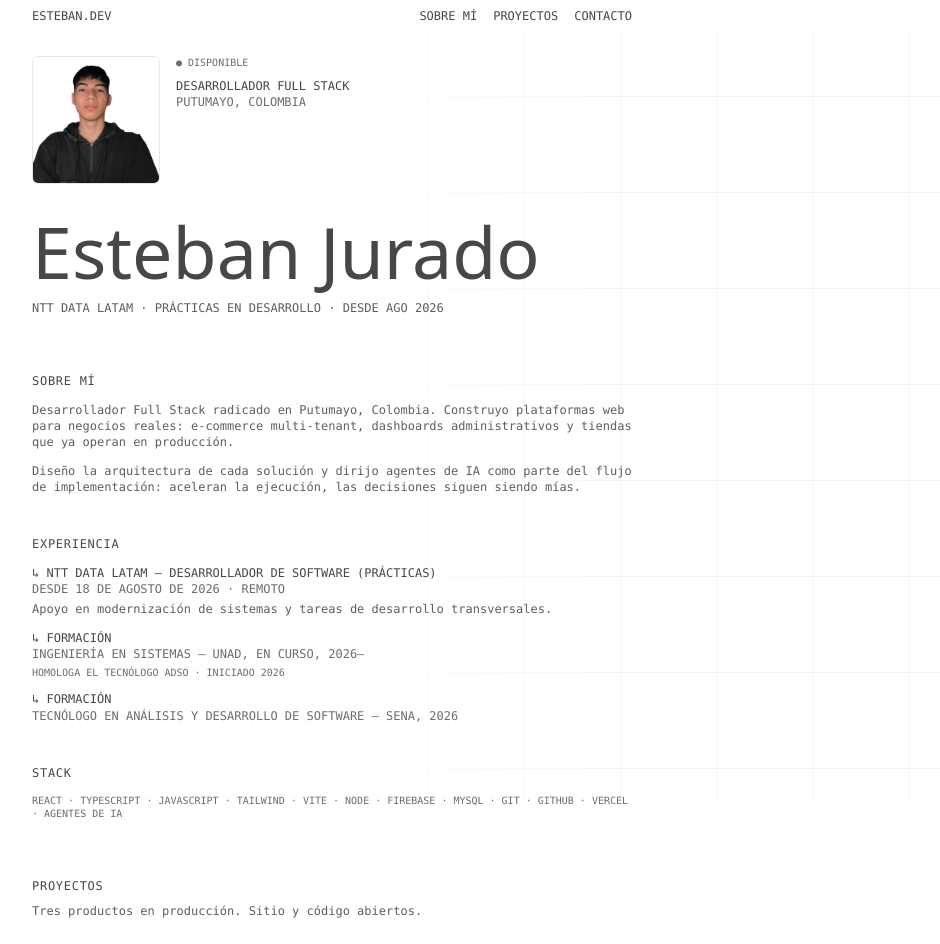
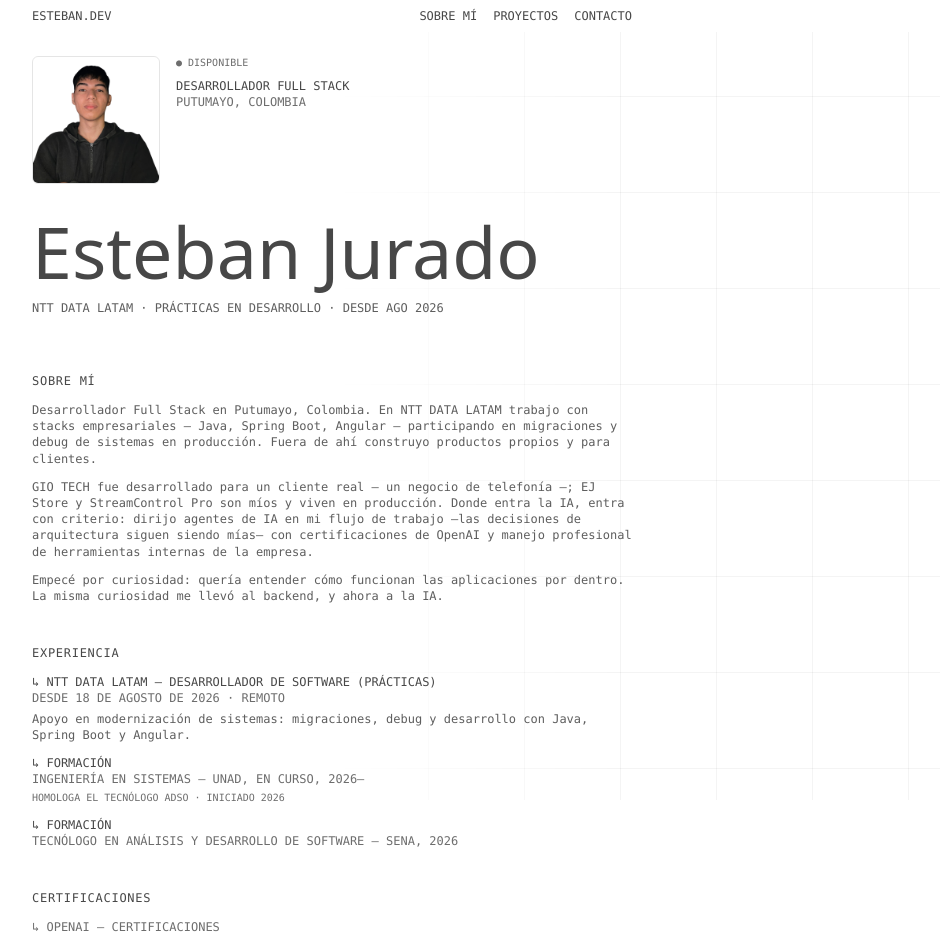
Before and after one commit to Est3banj/portafolio-esteban, a React (Vite) app in the folder portafolio/: page / in a window 1280 px wide. Shown: the top 944 px of the page, without its empty margins (308-1248 px from the left). Built offline with nearby package versions, Linux system fonts and the light colour scheme.

Commit message:
content: rewrite about with ntt stack and certifications

```diff
--- a/portafolio/src/components/features/About.jsx
+++ b/portafolio/src/components/features/About.jsx
@@ -5,14 +5,23 @@ const About = () => {
         <h2 className="label">SOBRE MÍ</h2>
         <div className="mt-3 space-y-3 text-ink-2">
           <p>
-            Desarrollador Full Stack radicado en Putumayo, Colombia. Construyo
-            plataformas web para negocios reales: e-commerce multi-tenant,
-            dashboards administrativos y tiendas que ya operan en producción.
+            Desarrollador Full Stack en Putumayo, Colombia. En NTT DATA LATAM
+            trabajo con stacks empresariales — Java, Spring Boot, Angular —
+            participando en migraciones y debug de sistemas en producción. Fuera
+            de ahí construyo productos propios y para clientes.
           </p>
           <p>
-            Diseño la arquitectura de cada solución y dirijo agentes de IA como
-            parte del flujo de implementación: aceleran la ejecución, las
-            decisiones siguen siendo mías.
+            GIO TECH fue desarrollado para un cliente real — un negocio de
+            telefonía —; EJ Store y StreamControl Pro son míos y viven en
+            producción. Donde entra la IA, entra con criterio: dirijo agentes de
+            IA en mi flujo de trabajo —las decisiones de arquitectura siguen
+            siendo mías— con certificaciones de OpenAI y manejo profesional de
+            herramientas internas de la empresa.
+          </p>
+          <p>
+            Empecé por curiosidad: quería entender cómo funcionan las
+            aplicaciones por dentro. La misma curiosidad me llevó al backend, y
+            ahora a la IA.
           </p>
         </div>
 
@@ -26,8 +35,8 @@ const About = () => {
               DESDE 18 DE AGOSTO DE 2026 · REMOTO
             </p>
             <p className="mt-1 text-ink-2">
-              Apoyo en modernización de sistemas y tareas de desarrollo
-              transversales.
+              Apoyo en modernización de sistemas: migraciones, debug y
+              desarrollo con Java, Spring Boot y Angular.
             </p>
           </li>
           <li>
@@ -47,10 +56,23 @@ const About = () => {
           </li>
         </ul>
 
+        <h2 className="label mt-10">CERTIFICACIONES</h2>
+        <ul className="mt-3 space-y-3">
+          <li>
+            <p className="text-ink-3">↳ OPENAI — CERTIFICACIONES</p>
+          </li>
+          <li>
+            <p className="text-ink-3">
+              ↳ MONGODB CON NODE.JS — CURSO COMPLEMENTARIO
+            </p>
+          </li>
+        </ul>
+
         <h2 className="label mt-10">STACK</h2>
         <p className="mt-3 micro text-ink-3">
-          REACT · TYPESCRIPT · JAVASCRIPT · TAILWIND · VITE · NODE · FIREBASE ·
-          MYSQL · GIT · GITHUB · VERCEL · AGENTES DE IA
+          REACT · TYPESCRIPT · JAVASCRIPT · JAVA · SPRING BOOT · ANGULAR ·
+          TAILWIND · VITE · NODE · FIREBASE · MYSQL · AZURE DEVOPS · GOOGLE
+          CLOUD · POSTMAN · GIT · GITHUB · VERCEL · AGENTES DE IA
         </p>
       </div>
     </section>
```
